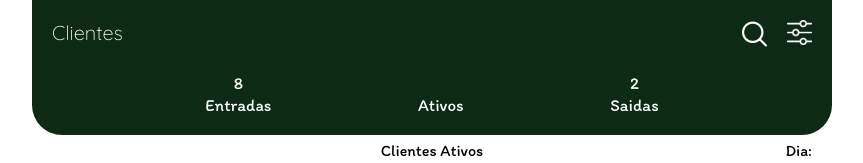
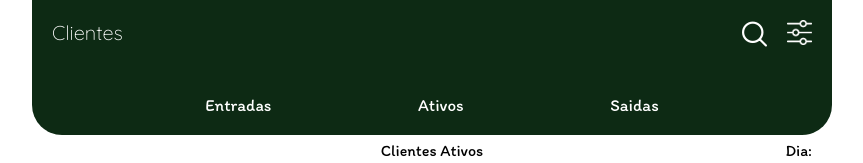
Before and after one commit to Edvaldojs22/ListaClienteFit, a Vue app: page /home in a window 1280 px wide. Shown: the top 163 px of the page, without its empty margins (208-1071 px from the left). Built offline with nearby package versions, Linux system fonts and the light colour scheme; no server answers.

Commit message:
add - relatorio mes

```diff
--- a/src/views/Home.vue
+++ b/src/views/Home.vue
@@ -12,6 +12,7 @@ import { useRouter } from "vue-router";
 import api from "../api/api.js";
 
 //Codigo para obter data e Hora
+let anoAtual = ref("");
 let mesAtual = ref("");
 let diaAtual = ref("");
 let mesAnterior = ref("");
@@ -26,6 +27,7 @@ const obterDataHora = async () => {
     const dia = dataHora.getDate();
     mesAtual.value = mes;
     diaAtual.value = dia;
+    anoAtual.value = dataHora.getFullYear();
 
     // Obtendo o mês anterior
     const mesAnteriorData = new Date(dataHora);
@@ -36,6 +38,8 @@ const obterDataHora = async () => {
     const proximoMesData = new Date(dataHora);
     proximoMesData.setMonth(proximoMesData.getMonth() + 1);
     proximoMes = proximoMesData.toLocaleString("default", { month: "long" });
+
+    carregarRelatorioMes();
   } catch (erro) {
     console.error("Erro ao obter data e hora:", erro);
   }
@@ -57,6 +61,25 @@ let limit = 6;
 let numeroPagina = pagina;
 let next = "";
 let previous = "";
+let qtdEntradasMes = ref();
+let qtdSaidasMes = ref();
+
+//carrega dados do mes atual
+const carregarRelatorioMes = async () => {
+  try {
+    const response = await api.get("/mes", {
+      params: {
+        year: anoAtual.value,
+        monthName: mesAtual.value,
+      },
+    });
+    console.log(response.data);
+    qtdEntradasMes.value = response.data.newClients;
+    qtdSaidasMes.value = response.data.clientsLeft;
+  } catch (erro) {
+    console.error("Erro ao carregar buscar relatorio do mes:", erro);
+  }
+};
 
 //Carrega clientes ativos inicialmente
 const carregarClientes = async () => {
@@ -69,7 +92,7 @@ const carregarClientes = async () => {
         isActive: isActive,
       },
     });
-    console.log(response);
+    console.log(mesAtual);
     exiberCliente.value = response.data.results;
     next = response.data.next;
     previous = response.data.previous;
@@ -195,11 +218,9 @@ const fechaConteudos = () => {
 
 const cancelarCliente = async () => {
   try {
-    const response = await api.get(`/clientes/${cliente}`);
-
-    const atualizar = { ...response.data, active: !response.data.active };
-    await api.put(`/clientes/${cliente}`, atualizar);
+    await api.delete(`/clientes/${cliente}`);
     carregarClientes();
+    carregarRelatorioMes();
   } catch (erro) {
     console.log("Erro ao cancelar Cliente", erro);
   }
@@ -226,7 +247,7 @@ const handleAdd = () => {
 
       <div class="painel_data_number">
         <div class="entradas_saidas">
-          <p>8</p>
+          <p>{{ qtdEntradasMes }}</p>
           <p>Entradas</p>
         </div>
         <div class="ativos">
@@ -235,7 +256,7 @@ const handleAdd = () => {
           <p>Ativos</p>
         </div>
         <div class="entradas_saidas">
-          <p>2</p>
+          <p>{{ qtdSaidasMes }}</p>
           <p>Saidas</p>
         </div>
       </div>
```
